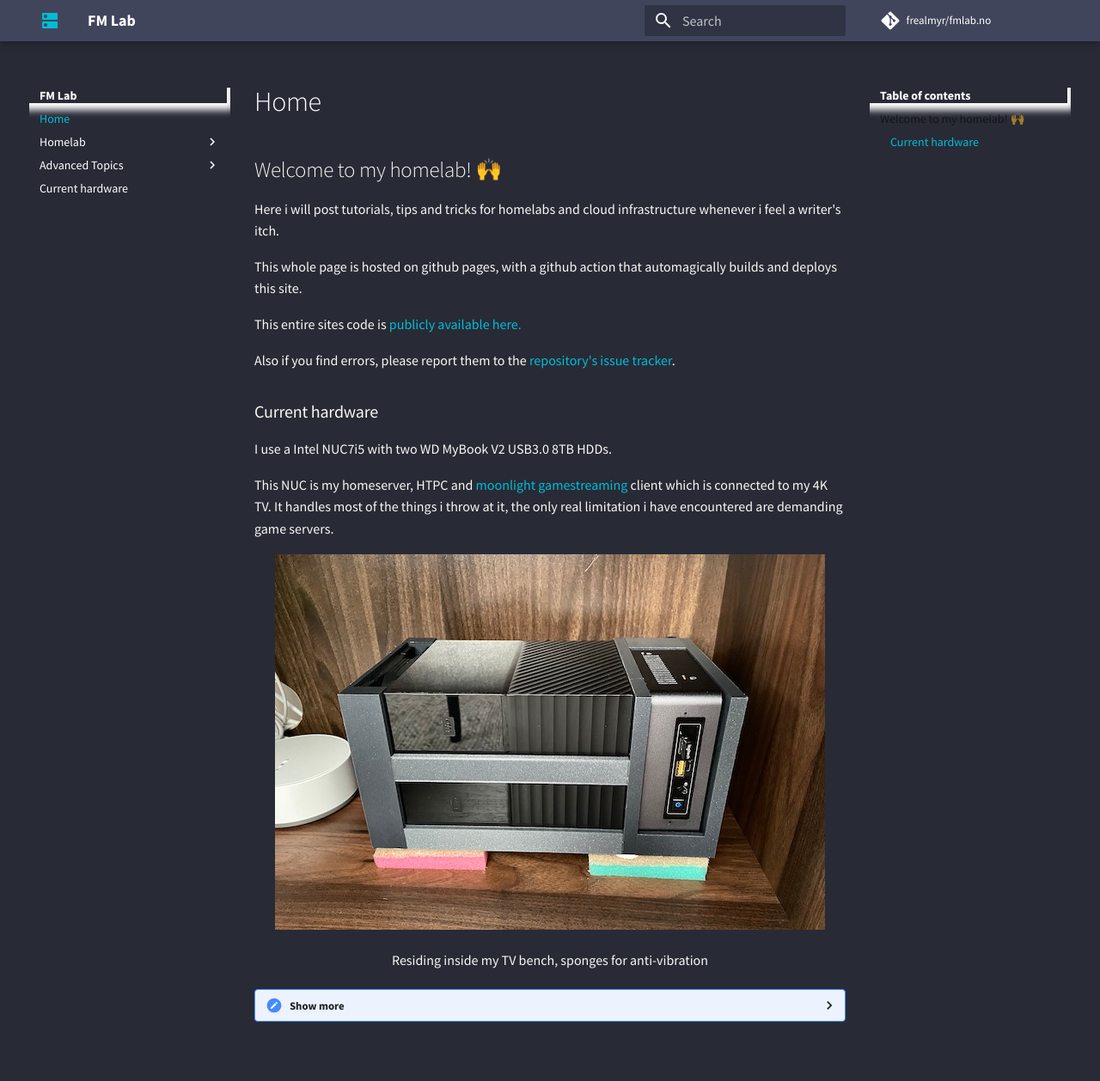
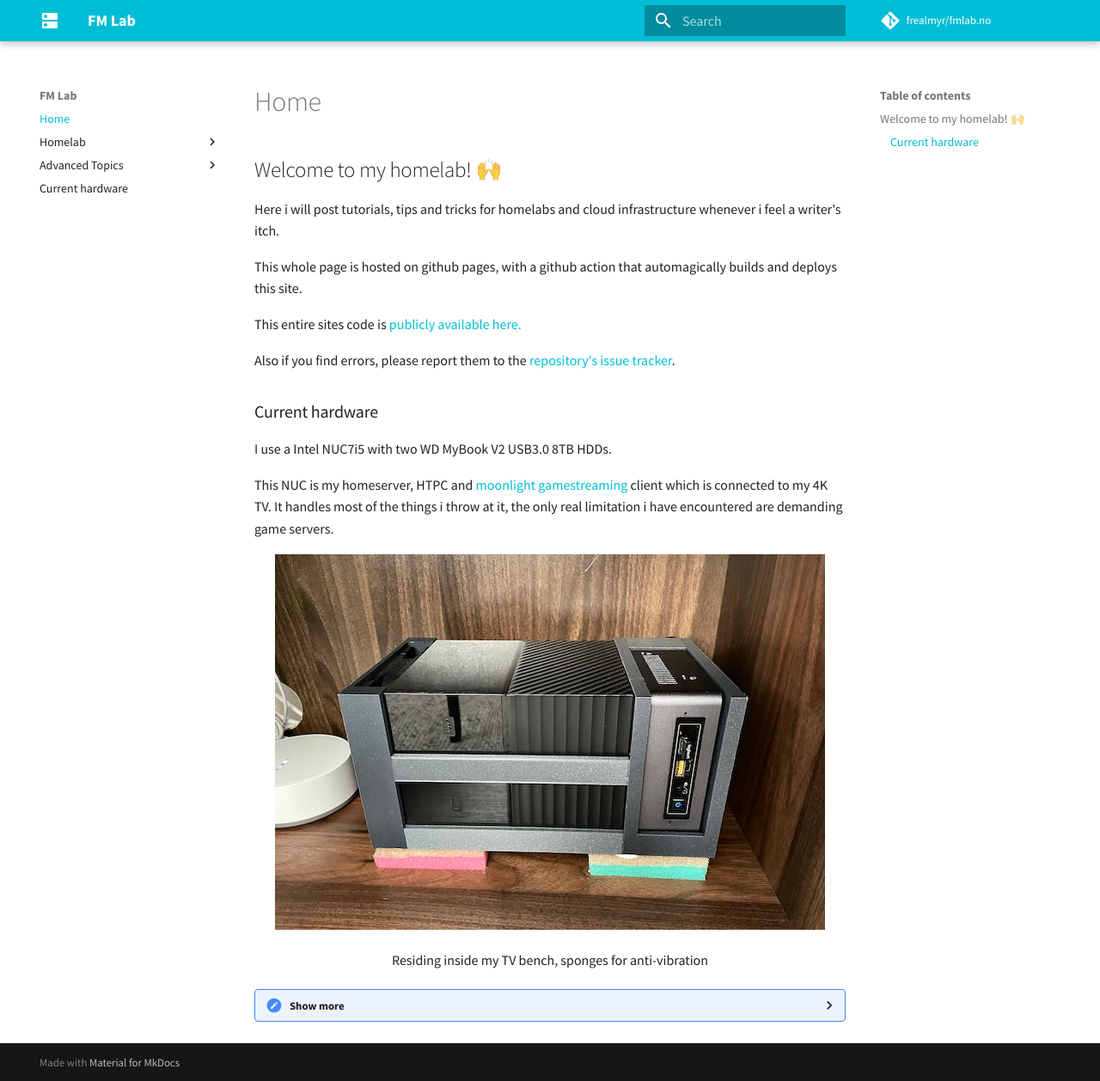
Before and after one commit to frealmyr/docs.fmlab.no, an MkDocs documentation site: the page built from docs/index.md, in a window 1280 px wide and 1258 px high. Shown: the whole window at 86% size. Built offline with MkDocs 1.6.1 and Material for MkDocs 9.7.7, drawn with Linux system fonts in a browser that asks for light colours; comment, search, counter and statistics services are not loaded.

Commit message:
Update mkdocs.yml

```diff
--- a/mkdocs.yml
+++ b/mkdocs.yml
@@ -33,12 +33,3 @@
   font:
     text: 'Source Sans Pro'
     code: 'Source Code Pro'
-
-extra:
-  disqus: 'fmlab'
-
-extra_css:
-  - assets/css/tables.css
-  - assets/css/images.css
-  - assets/css/dark_theme.css
-  - assets/css/codehilite.css
```
